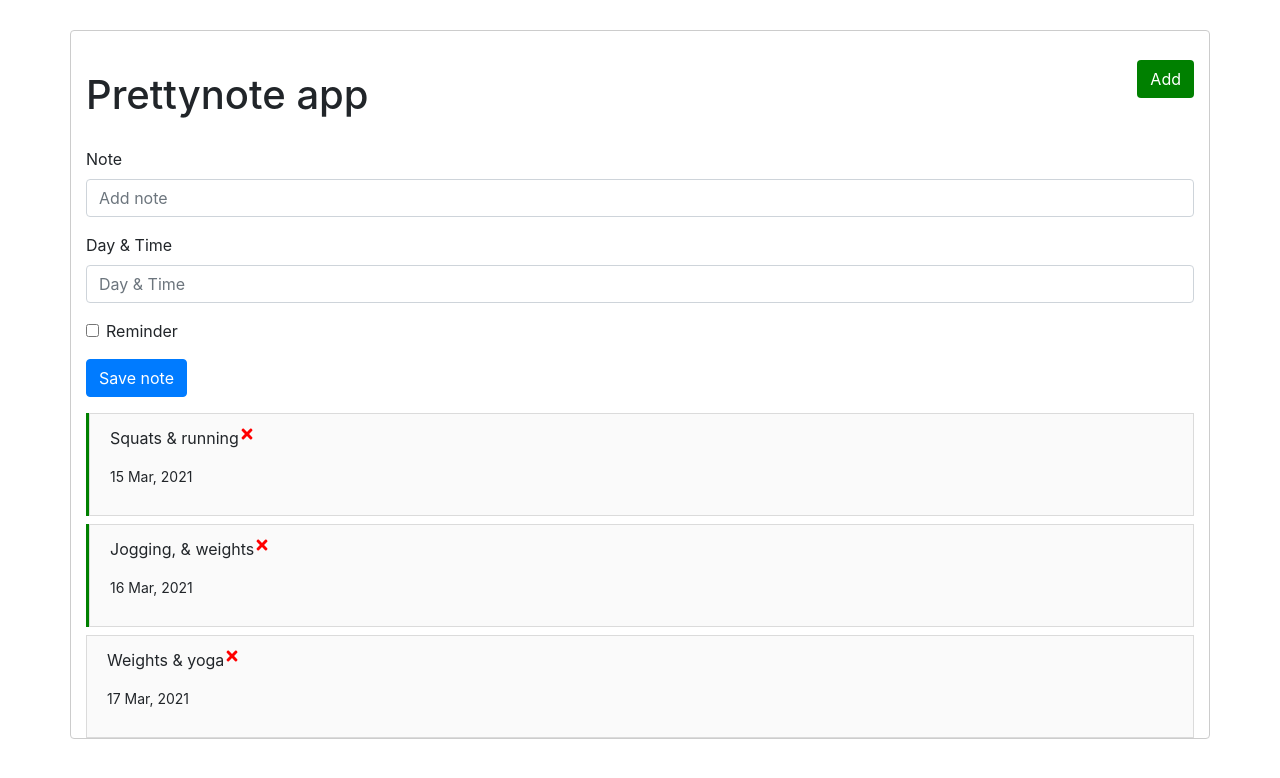
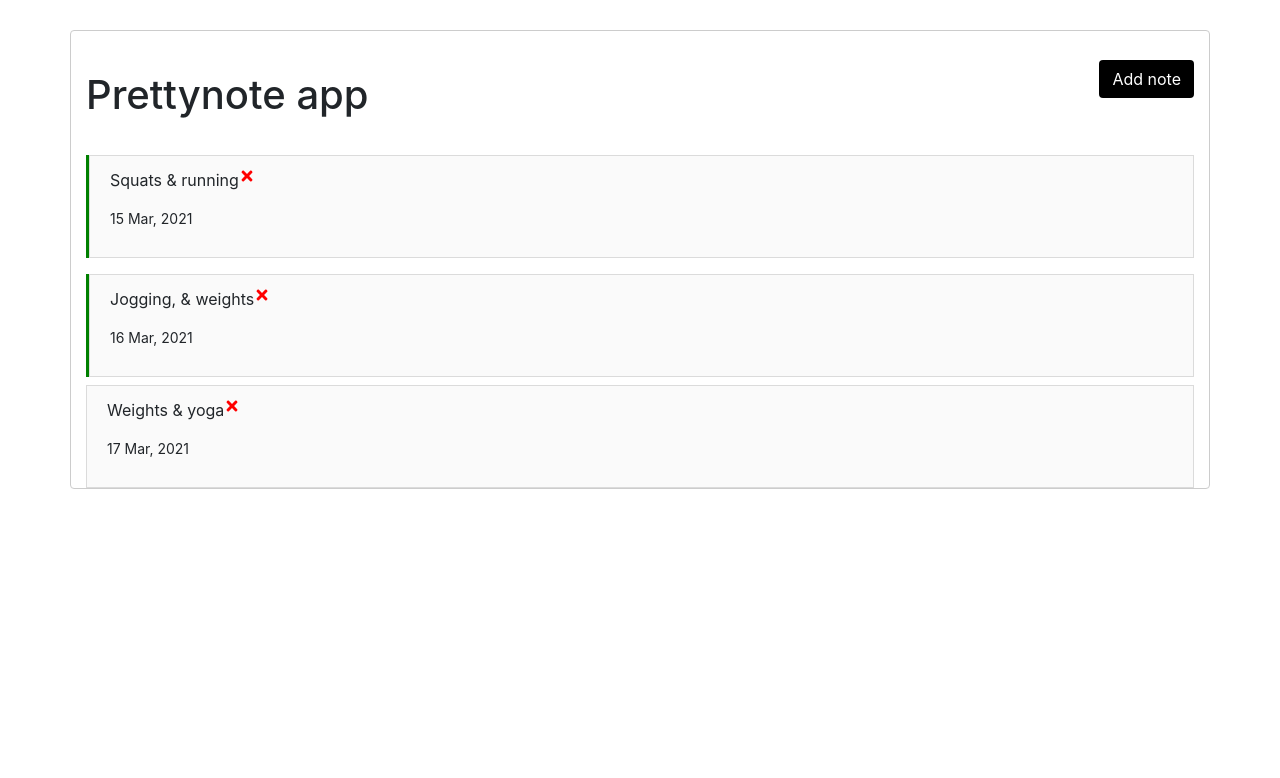
Before and after one commit to caprica-Six/react-pretty-note, a React (Create React App) app: page / in a window 1280 px wide. Shown: the top 778 px of the page. Built offline with nearby package versions, Linux system fonts and the light colour scheme.

Commit message:
Form toggle

```diff
--- a/src/App.js
+++ b/src/App.js
@@ -6,6 +6,7 @@ import Notes from './components/Notes';
 import AddNote from './components/AddNote';
 
 function App() {
+  const [toggleAddNote, setToggleAddNote] = useState(false);
   const [notes, setNotes] = useState([
     {
       id: 0,
@@ -45,15 +46,30 @@ function App() {
 
   // Add Note
   const handleAddNote = (note) => {
-    console.log('submit note', note);
+    //console.log('submit note', note);
+
+    const id = Math.floor(Math.random() * 10000) + 1;
+
+    const newNote = {id, ...note};
+    setNotes([...notes, newNote]);
+  };
+
+  const handleAddNoteToggle = () => {
+    setToggleAddNote(!toggleAddNote);
+    console.log('toggle form');
   };
 
   return (
     <div className="container">
       <div className="row">
         <div className="col">
-          <Header title="Prettynote app" />
-          <AddNote onAddNote={handleAddNote} />
+          <Header
+            title="Prettynote app"
+            onAddNote={handleAddNoteToggle}
+            addNote={toggleAddNote}
+          />
+
+          {toggleAddNote && <AddNote onAddNote={handleAddNote} />}
 
           {notes.length > 0 ? (
             <Notes
--- a/src/components/AddNote.js
+++ b/src/components/AddNote.js
@@ -28,7 +28,7 @@ const AddNote = ({onAddNote}) => {
           Note
         </label>
         <input
-          type="email"
+          type="text"
           className="form-control"
           id="exampleInputNote1"
           aria-describedby="noteHelp"
@@ -43,7 +43,7 @@ const AddNote = ({onAddNote}) => {
           Day & Time
         </label>
         <input
-          type="email"
+          type="text"
           className="form-control"
           id="exampleInputDayTime"
           aria-describedby="dayTime"
--- a/src/components/Header.js
+++ b/src/components/Header.js
@@ -1,14 +1,16 @@
 import React from 'react';
 import Button from './Button';
 
-export default function Header({title, onClick}) {
-  onClick = () => console.log('clicked');
-
+export default function Header({title, onAddNote, addNote}) {
   return (
     <header>
       <div className="header">
         <h1 style={mainHeading}>{title}</h1>
-        <Button text="Add" color="green" onClick={onClick} />
+        <Button
+          text={addNote ? 'Close note' : 'Add note'}
+          color={addNote ? 'purple' : 'black'}
+          onClick={onAddNote}
+        />
       </div>
     </header>
   );
--- a/src/index.css
+++ b/src/index.css
@@ -16,6 +16,7 @@
 
 .note.reminder {
     border-left: 3px solid green;
+    margin-top: .5em;
     margin-bottom: .5em;
 }
 
```
